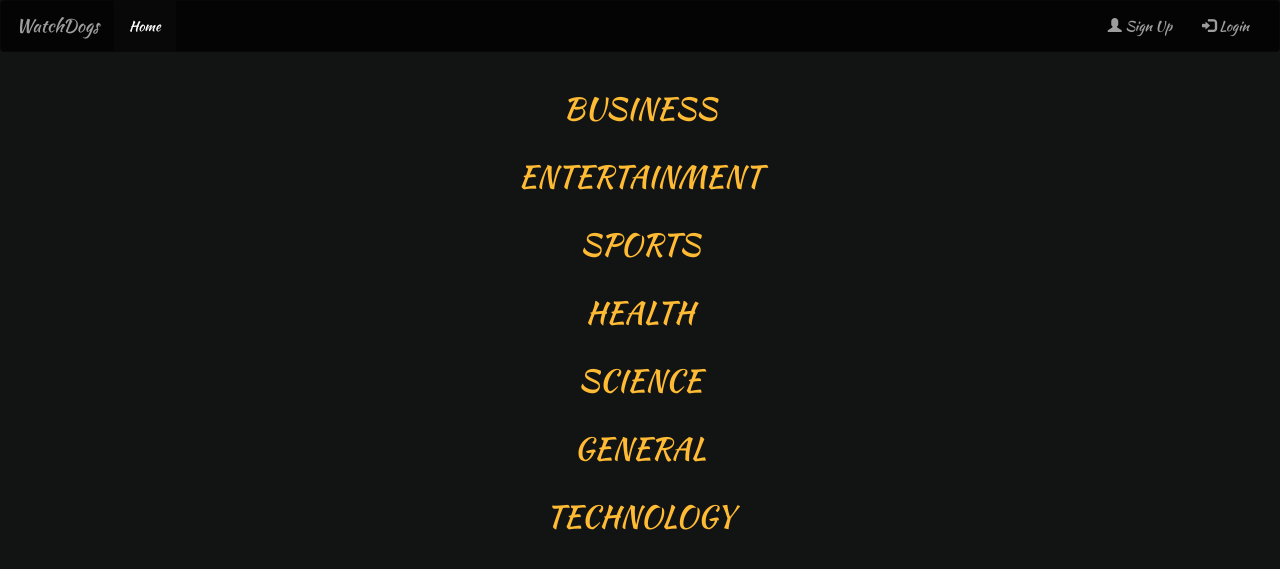
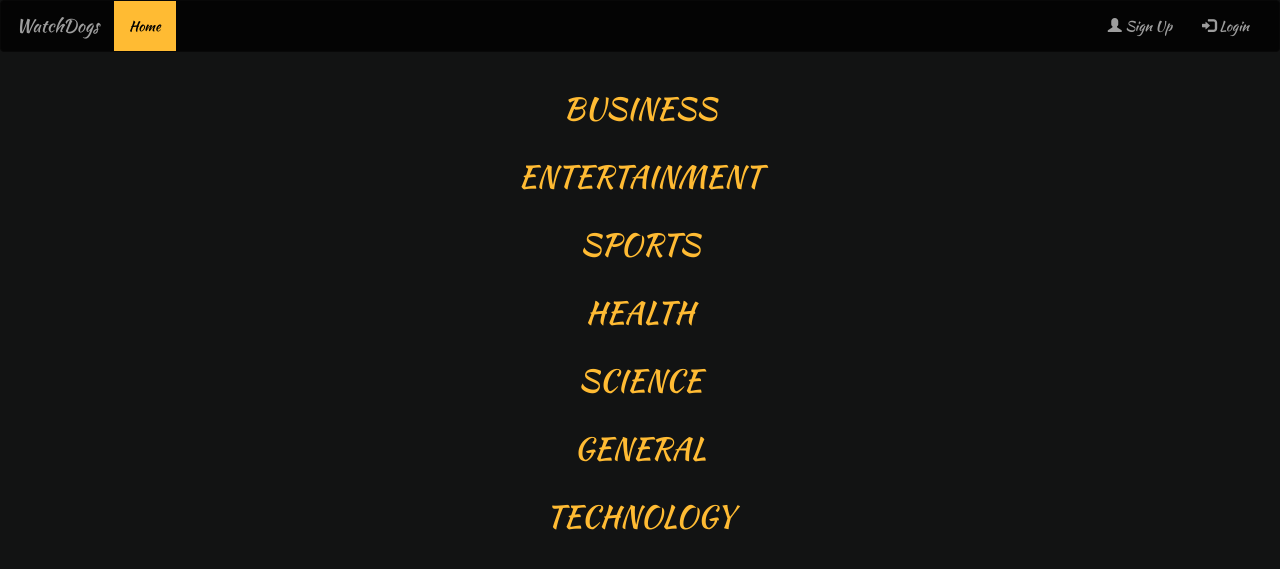
Before and after one commit to Sundaybrian/watchdogs-news-app, a Flask app: template app/templates/index.html in a window 1280 px wide. Shown: the top 569 px of the page. Run offline with Flask 2, Linux system fonts and the light colour scheme; the template is opened without the code that fills it, so the values that code supplies are empty; parts of the project's set-up code (start-up, migrations or seed data) failed here and were passed over; some libraries are stand-ins or nearby versions.

Commit message:
fix the navbar nav hover effect

```diff
--- a/app/static/css/index.css
+++ b/app/static/css/index.css
@@ -8,6 +8,7 @@
 body {
   background-color: #121313;
   font-family: "Sriracha", cursive;
+  color: #ffffff;
 }
 
 /* ============navigation============ */
@@ -16,8 +17,20 @@ nav.navbar-inverse {
   color: #ffff;
 }
 
-nav .navbar-brand:hover {
+nav.navbar a.navbar-brand:hover {
   color: #fb3;
+}
+
+.navbar-inverse .navbar-nav > .active > a {
+  background-color: #fb3;
+  color: #000 !important;
+  font-weight: 400;
+}
+
+.navbar-inverse .navbar-nav > .active > a:hover,
+a:focus {
+  background-color: #fb3;
+  color: #000 !important;
 }
 
 /* ============index page============ */
--- a/app/templates/navbar.html
+++ b/app/templates/navbar.html
@@ -1,4 +1,4 @@
-<nav class="navbar navbar-inverse">
+<nav class="navbar navbar-inverse sticky-top">
   <div class="container-fluid">
     <div class="navbar-header">
       <button
```
